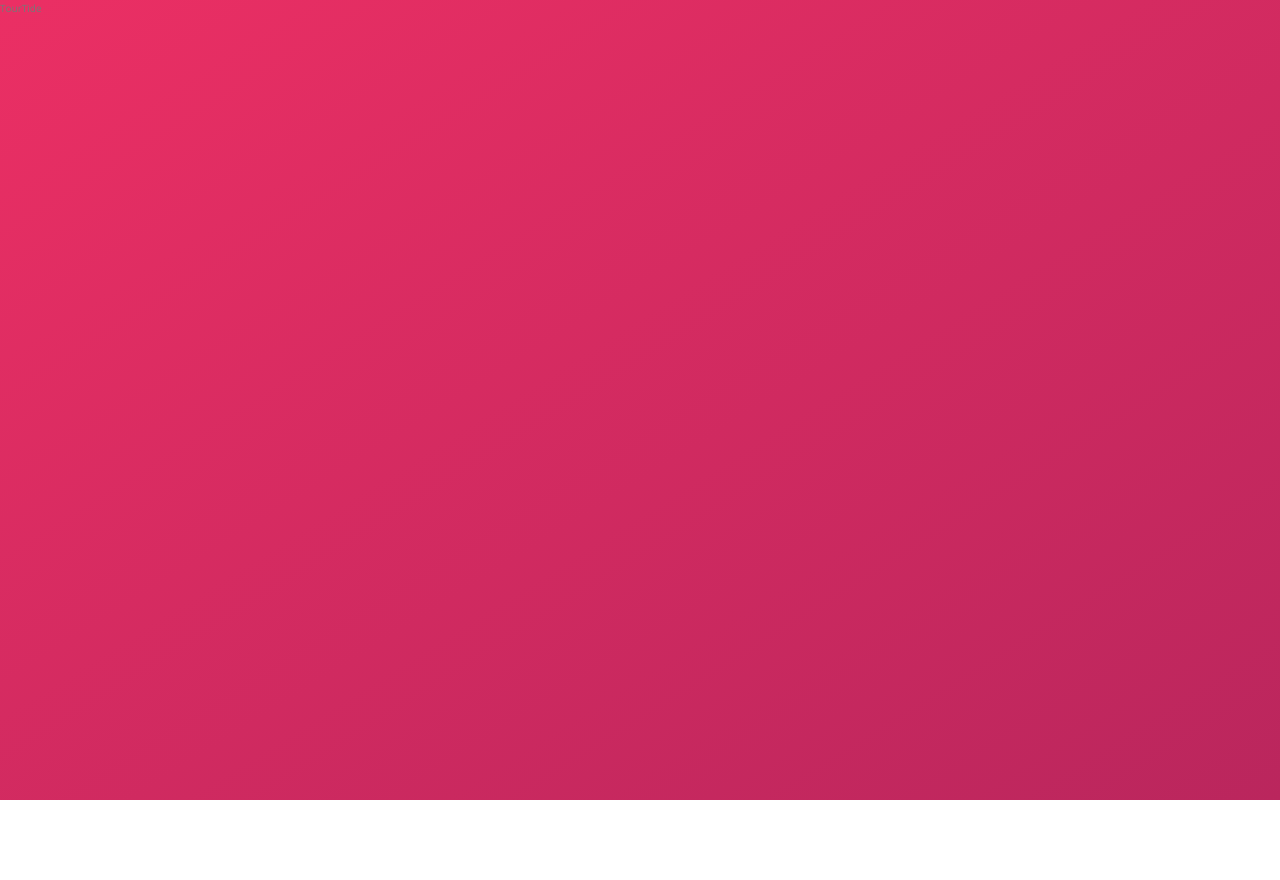
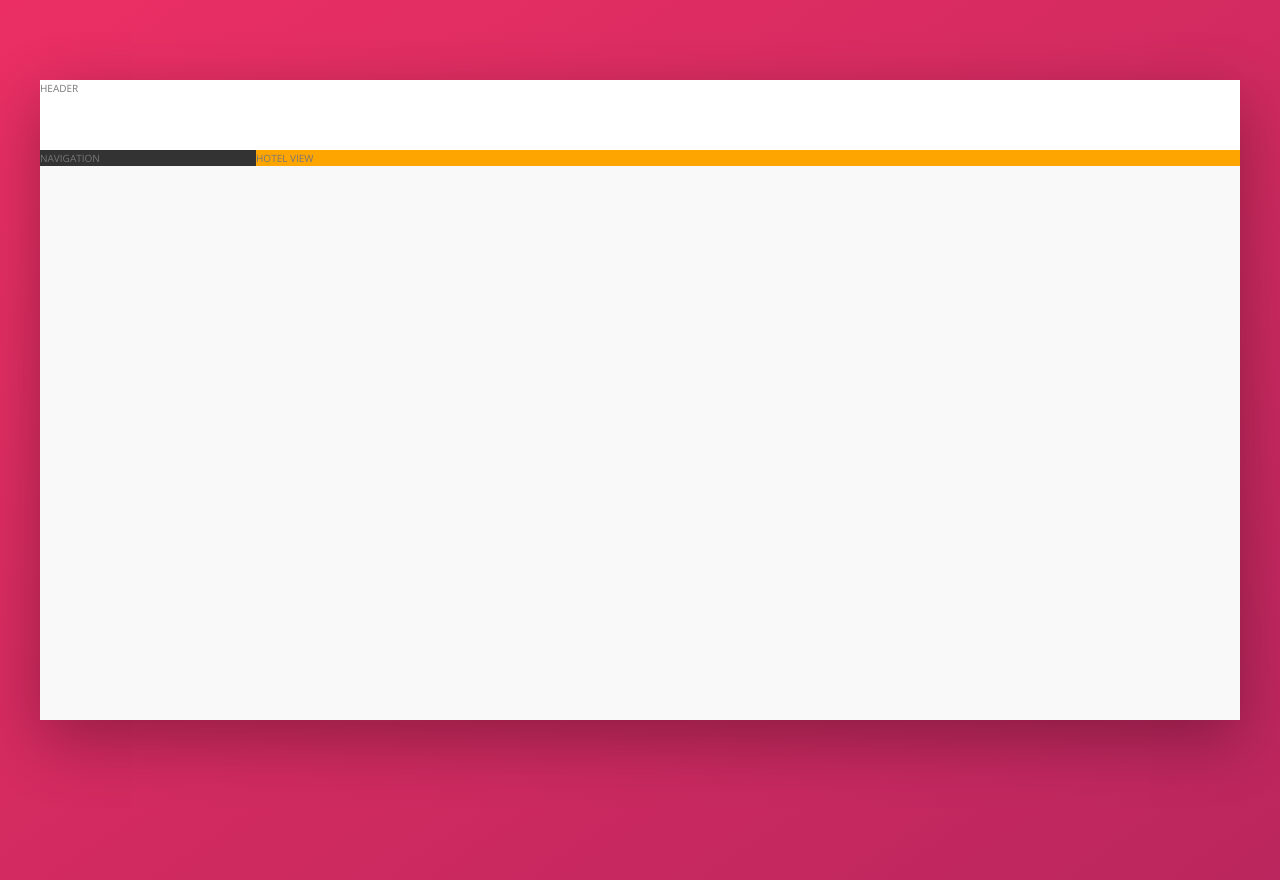
Before and after one commit to vibraniumSwaleh/TourTide, a website: page index.html in a window 1280 px wide. Before the commit the page ends 800 px from the top, so only its background shows below. Drawn offline with nearby package versions, Linux system fonts and the light colour scheme.

Commit message:
complete page layout with flex

```diff
--- a/index.html
+++ b/index.html
@@ -5,8 +5,8 @@
     <meta name="viewport" content="width=device-width, initial-scale=1.0" />
 
     <link
-    rel="stylesheet"
-    href="https://fonts.googleapis.com/css?family=Open+Sans:300,400,600"
+      rel="stylesheet"
+      href="https://fonts.googleapis.com/css?family=Open+Sans:300,400,600"
     />
     <link rel="stylesheet" href="css/style.css" />
     <link rel="shortcut icon" type="image/png" href="img/favicon.png" />
@@ -14,6 +14,12 @@
     <title>Booking &mdash; Your all-in-one booking app</title>
   </head>
   <body>
-    TourTide
+    <div class="container">
+      <header class="header">HEADER</header>
+      <div class="content">
+        <nav class="sidebar">NAVIGATION</nav>
+        <main class="hotel-view">HOTEL VIEW</main>
+      </div>
+    </div>
   </body>
 </html>
--- a/sass/abstracts/_colors.scss
+++ b/sass/abstracts/_colors.scss
@@ -11,4 +11,8 @@
   --color-grey-dark-1: #333;
   --color-grey-dark-2: #777;
   --color-grey-dark-3: #999;
+
+  --color-white: #fff;
+
+  --shadow-dark: 0 2rem 6rem rgba(0, 0, 0, 0.3);
 }
--- a/sass/main.scss
+++ b/sass/main.scss
@@ -1,6 +1,6 @@
 @import "abstracts/colors";
+@import "abstracts/media-query";
 @import "abstracts/variables";
-@import "abstracts/media-query";
 
 @import "base/base";
 @import "base/typography";
@@ -10,3 +10,7 @@
 // @import "layout/";
 
 @import "pages/home";
+
+@import "layout/header";
+@import "layout/main";
+@import "layout/sidebar";
--- a/sass/pages/_home.scss
+++ b/sass/pages/_home.scss
@@ -11,6 +11,8 @@
   --color-grey-dark-1: #333;
   --color-grey-dark-2: #777;
   --color-grey-dark-3: #999;
+
+  --shadow-dark: 0 2rem 6rem rgba(0, 0, 0, 0.3);
 }
 
 body {
@@ -25,3 +27,16 @@ body {
 
   min-height: 100vh;
 }
+
+.container {
+  max-width: 120rem;
+  margin: 8rem auto;
+  background-color: var(--color-grey-ligh-1);
+  box-shadow: var(--shadow-dark);
+
+  min-height: 80vh;
+}
+
+.content {
+  display: flex;
+}
```
Also changed, not shown: css/style.css, sass/layout/_layout.scss (deleted).
